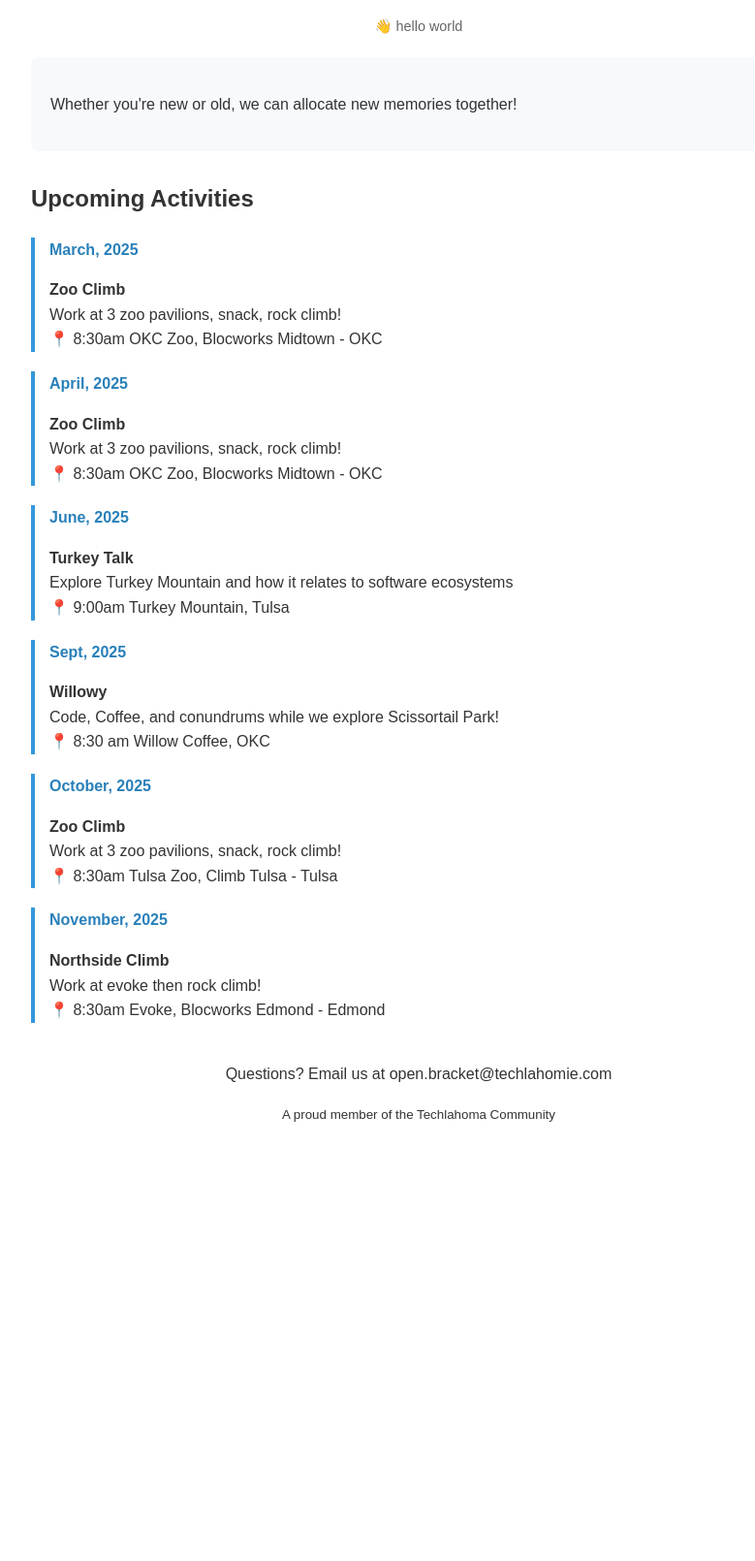
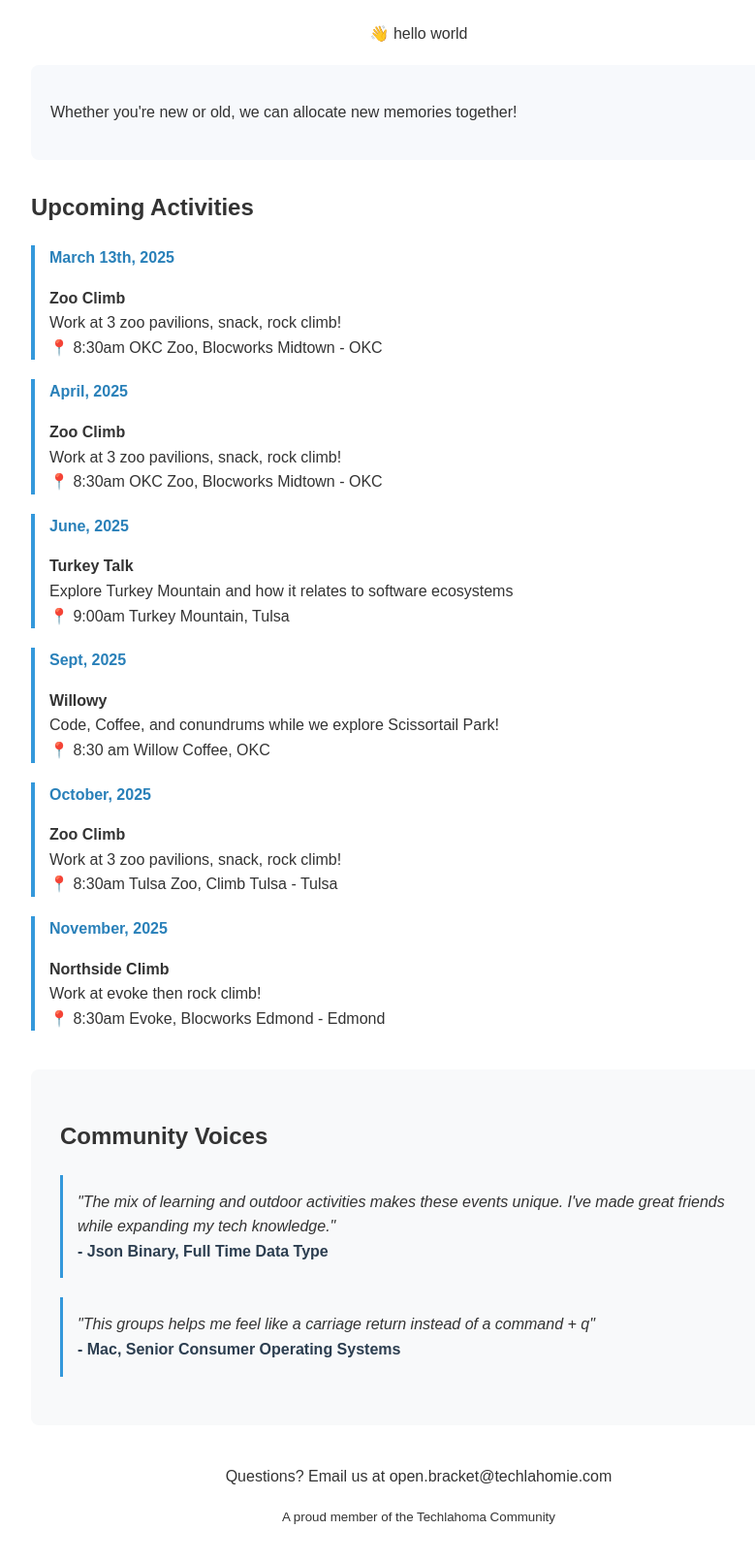
Before and after one commit to datachomp/techlahomie_static, a plain HTML site: page index.html in a window 1280 px wide. Shown: the part 282-1892 px from the top of the page at 97% size, without its empty margins (208-987 px from the left). Before the commit the page ends 1520 px from the top, so only its background shows below. Drawn offline with Linux system fonts and the light colour scheme.

Commit message:
dumb updates

```diff
--- a/index.html
+++ b/index.html
@@ -42,10 +42,39 @@
             height: auto;
         }
 
-        .subgroup-text {
-            font-size: 0.9em;
-            color: #666;
-            margin-top: 10px;
+        .community-tagline {
+            font-size: 1.2em;
+            color: #2c3e50;
+            margin-top: 15px;
+            font-weight: 500;
+        }
+        .community-stats {
+            display: flex;
+            justify-content: space-around;
+            margin-top: 20px;
+            text-align: center;
+        }
+        .stat {
+            font-size: 1.1em;
+            font-weight: bold;
+            color: #3498db;
+        }
+        .testimonials {
+            background: #f8f9fa;
+            padding: 30px;
+            margin: 40px 0;
+            border-radius: 8px;
+        }
+        .testimonial {
+            font-style: italic;
+            margin-bottom: 20px;
+            padding: 15px;
+            border-left: 3px solid #3498db;
+        }
+        .member-name {
+            font-style: normal;
+            font-weight: bold;
+            color: #2c3e50;
         }
     </style>
 </head>
@@ -62,7 +91,7 @@
     <h2>Upcoming Activities</h2>
 
     <div class="event">
-        <p class="date">March, 2025</p>
+        <p class="date">March 13th, 2025</p>
         <p><strong>Zoo Climb</strong><br>
         Work at 3 zoo pavilions, snack, rock climb!<br>
         📍 8:30am OKC Zoo, Blocworks Midtown - OKC</p>
@@ -104,6 +133,18 @@
         📍 8:30am Evoke, Blocworks Edmond - Edmond</p>
     </div>
 
+    <div class="testimonials">
+        <h2>Community Voices</h2>
+        <div class="testimonial">
+            "The mix of learning and outdoor activities makes these events unique. I've made great friends while expanding my tech knowledge."
+            <div class="member-name">- Json Binary, Full Time Data Type</div>
+        </div>
+        <div class="testimonial">
+            "This groups helps me feel like a carriage return instead of a command + q"
+            <div class="member-name">- Mac, Senior Consumer Operating Systems</div>
+        </div>
+    </div>
+
     <footer style="text-align: center; margin-top: 40px;">
         <p>Questions? Email us at open.bracket@techlahomie.com</p>
         <p><small>A proud member of the Techlahoma Community</small></p>
```
